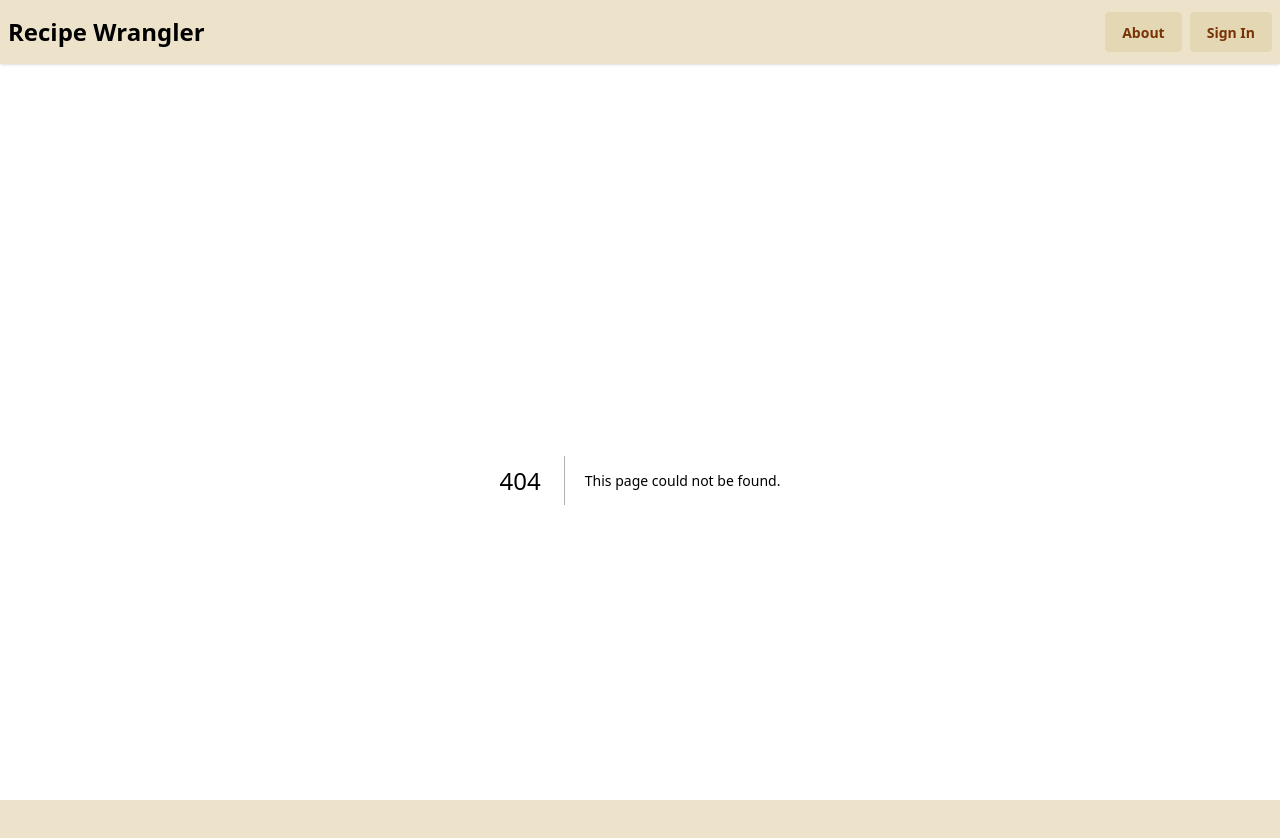
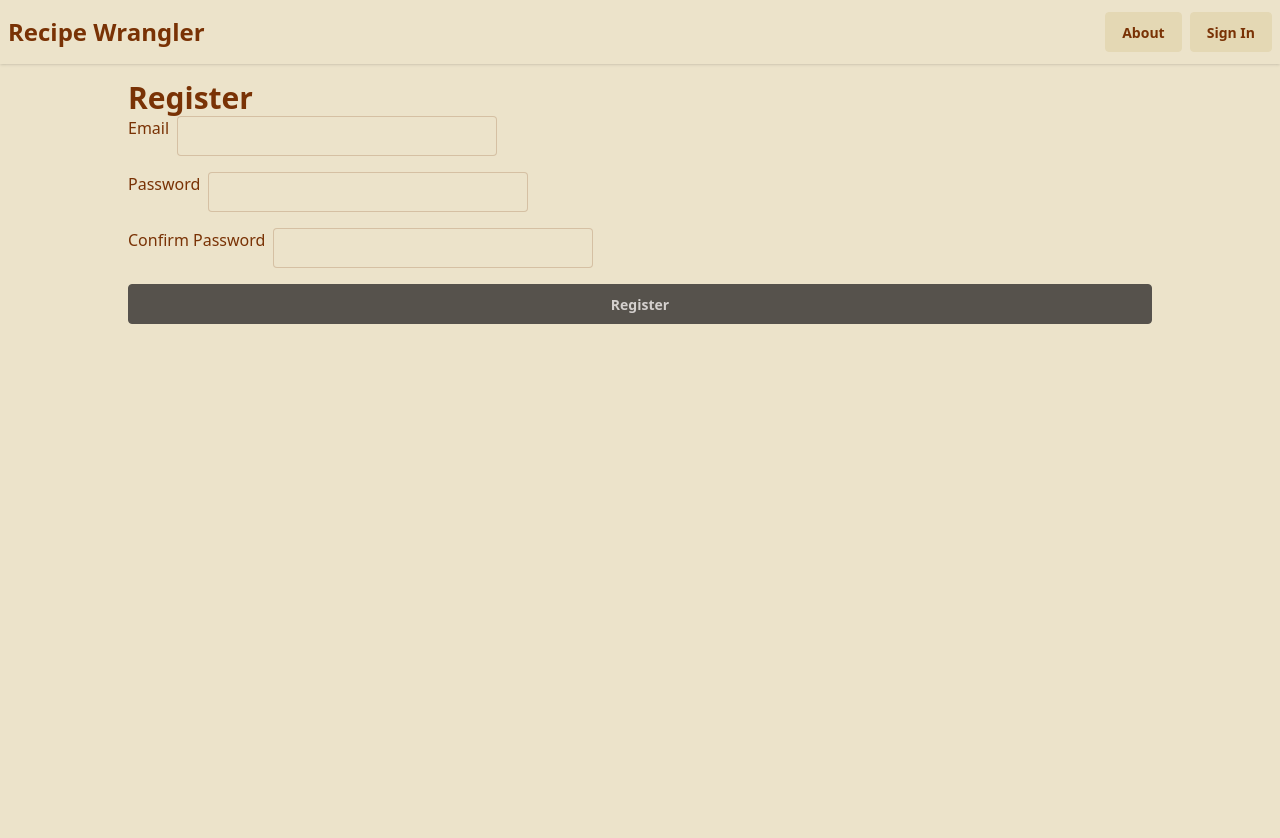
Before and after one commit to Justin-K-Ellis/recipe_wrangler_client, a Next.js app: page /register in a window 1280 px wide. Before the commit this address had no page. Shown: the top 838 px of the page. After the commit the page ends 800 px from the top, so only its background shows below. Built offline with nearby package versions, Linux system fonts and the light colour scheme; no server answers.

Commit message:
Create form to register users

```diff
--- /dev/null
+++ b/src/app/components/RegisterBtn.tsx
@@ -0,0 +1,9 @@
+import Link from "next/link";
+
+export default function RegisterBtn() {
+  return (
+    <button type="button" className="btn">
+      <Link href="/register">Register</Link>
+    </button>
+  );
+}
--- /dev/null
+++ b/src/app/register/page.tsx
@@ -0,0 +1,83 @@
+"use client";
+
+import { SyntheticEvent, useState } from "react";
+import { useRouter } from "next/router";
+import { getAuth, createUserWithEmailAndPassword } from "firebase/auth";
+import PageTitle from "@/app/components/PageTitle";
+import app from "../auth/firebase.js";
+
+export default function Page() {
+  const [email, setEmail] = useState<string>("");
+  const [password1, setPassword1] = useState<string>("");
+  const [password2, setPassword2] = useState<string>("");
+  const [isPasswordMatchError, setisPasswordMatchError] =
+    useState<boolean>(false);
+  const [isSignupError, setIsSignupError] = useState<boolean>(false);
+  const router = useRouter();
+
+  function handleSubmit(event: SyntheticEvent) {
+    event.preventDefault();
+    if (password1 !== password2) {
+      setisPasswordMatchError(true);
+      return;
+    }
+    setisPasswordMatchError(false);
+    const auth = getAuth(app);
+    createUserWithEmailAndPassword(auth, email, password1)
+      .then((userCredential) => {
+        const user = userCredential.user;
+        console.log(user);
+        router.push("/home/");
+      })
+      .catch((error) => {
+        console.error(error.code, error.message);
+        setIsSignupError(true);
+      });
+  }
+
+  return (
+    <div className="mx-auto w-8/10">
+      <PageTitle text="Register" />
+      <form className="flex flex-col gap-4" onSubmit={handleSubmit}>
+        <div className="flex flex-row gap-2">
+          <label htmlFor="">Email</label>
+          <input
+            type="email"
+            className="input"
+            required
+            onChange={(e) => setEmail(e.target.value)}
+          />
+        </div>
+        <div className="flex flex-row gap-2">
+          <label htmlFor="">Password</label>
+          <input
+            type="password"
+            className="input"
+            required
+            onChange={(e) => setPassword1(e.target.value)}
+          />
+        </div>
+        <div className="flex flex-row gap-2">
+          <label htmlFor="">Confirm Password</label>
+          <input
+            type="password"
+            className="input"
+            required
+            onChange={(e) => setPassword2(e.target.value)}
+          />
+        </div>
+        <button type="submit" className="btn btn-neutral">
+          Register
+        </button>
+        {isPasswordMatchError && (
+          <div className="text-red-500">Passwords must match.</div>
+        )}
+        {isSignupError && (
+          <div className="text-red-500">
+            There was a problem when signin up. Try again later.
+          </div>
+        )}
+      </form>
+    </div>
+  );
+}
```
